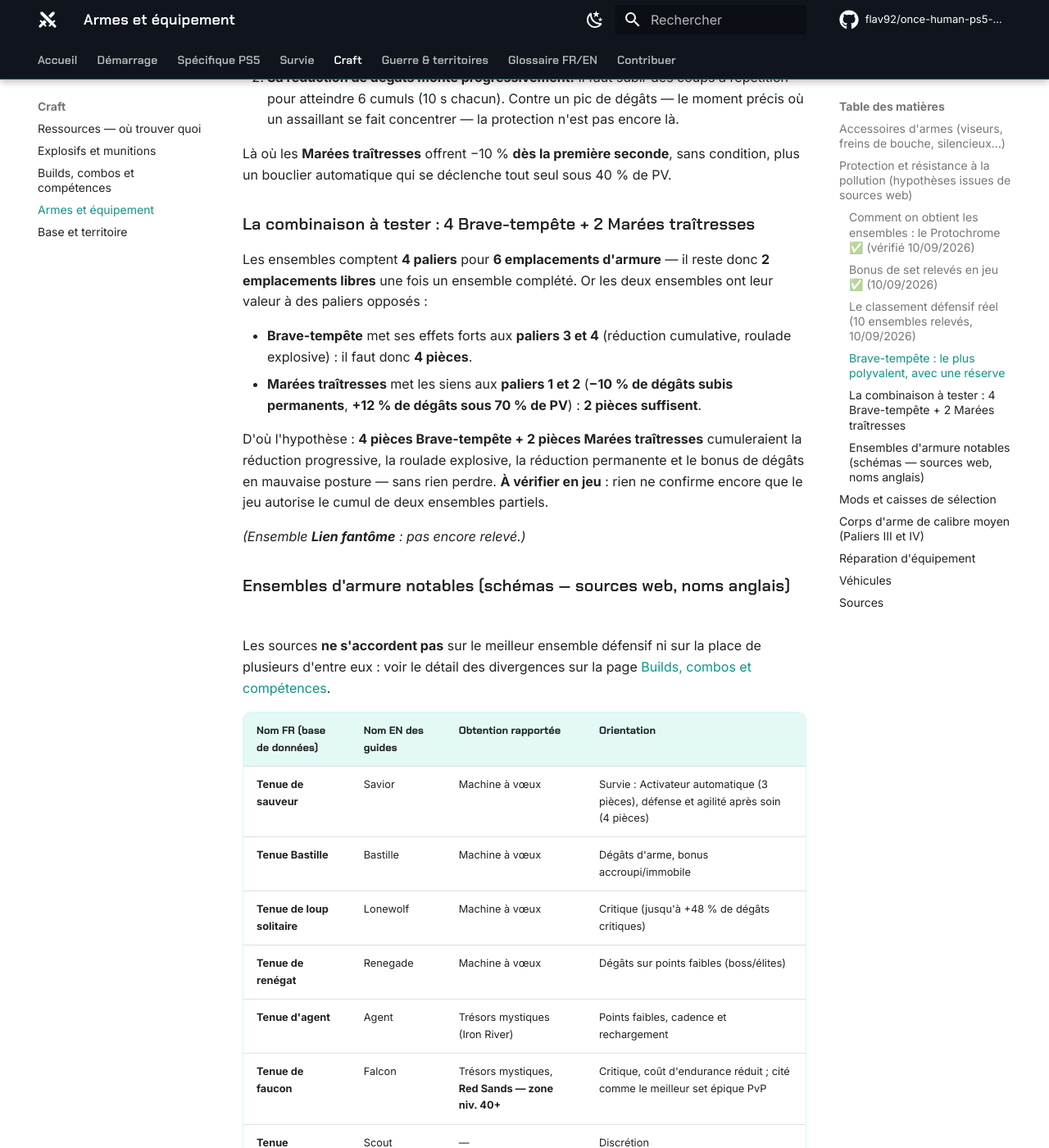
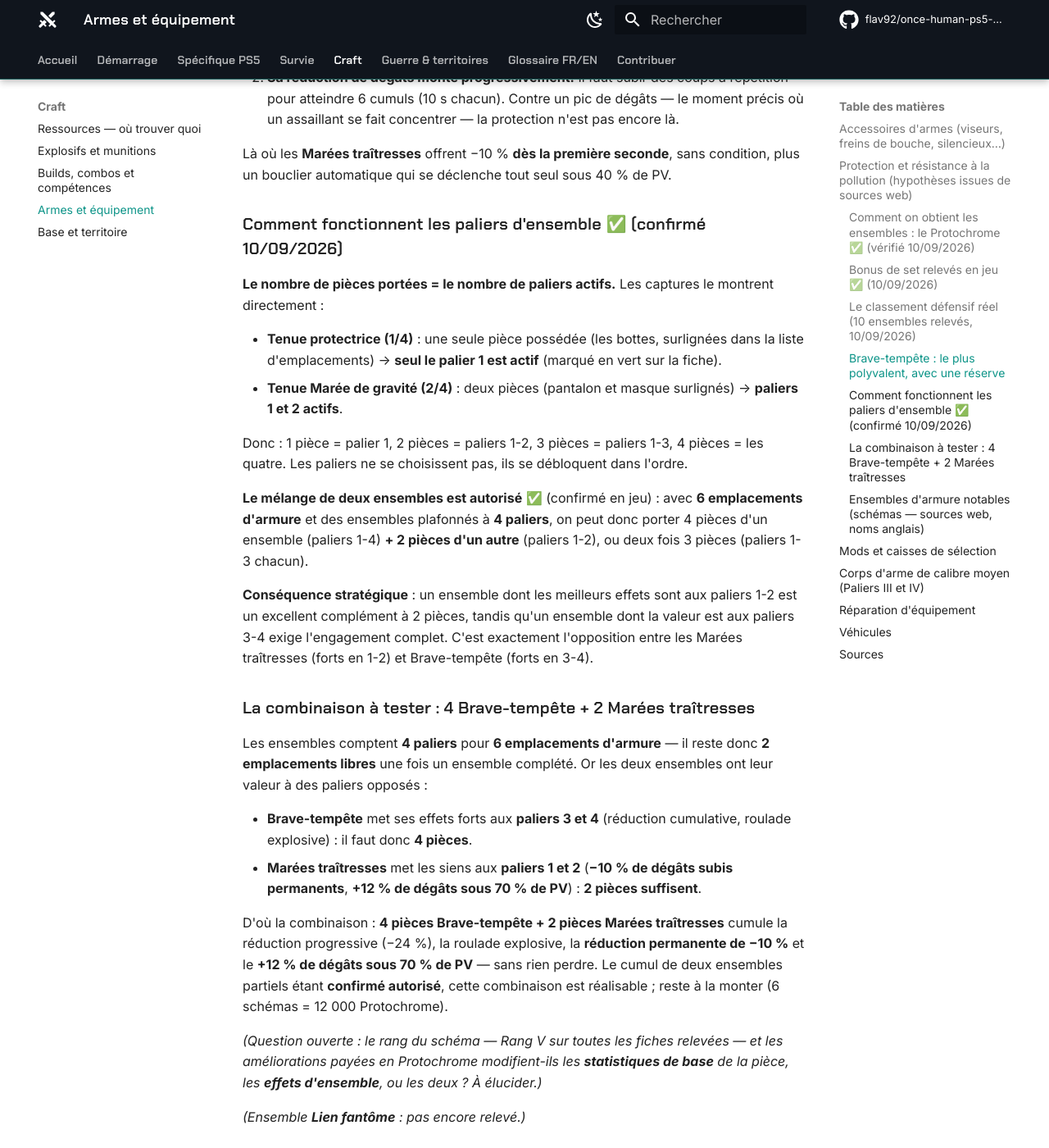
Before and after one commit to flav92/once-human-ps5-wiki, an MkDocs documentation site: the page built from docs/jeu/armes-equipement.md, in a window 1280 px wide and 1400 px high, scrolled down 6919 px. Shown: the whole window at 82% size. Built offline with MkDocs 1.6.1 and Material for MkDocs 9.7.7, drawn with Linux system fonts in a browser that asks for light colours; comment, search, counter and statistics services are not loaded.

Commit message:
Paliers d'ensemble : 1 piece = 1 palier, melange de deux ensembles confirme autorise
Co-Authored-By: Claude Opus 5 <noreply@anthropic.com>
Claude-Session: https://claude.ai/code/session_01TCxfqbazixhXZqmCd3gYVk

```diff
--- a/docs/jeu/armes-equipement.md
+++ b/docs/jeu/armes-equipement.md
@@ -160,6 +160,19 @@ C'est le seul des dix ensembles qui fonctionne **aussi bien en attaque qu'en dé
 
 Là où les **Marées traîtresses** offrent −10 % **dès la première seconde**, sans condition, plus un bouclier automatique qui se déclenche tout seul sous 40 % de PV.
 
+### Comment fonctionnent les paliers d'ensemble ✅ (confirmé 10/09/2026)
+
+**Le nombre de pièces portées = le nombre de paliers actifs.** Les captures le montrent directement :
+
+- **Tenue protectrice (1/4)** : une seule pièce possédée (les bottes, surlignées dans la liste d'emplacements) → **seul le palier 1 est actif** (marqué en vert sur la fiche).
+- **Tenue Marée de gravité (2/4)** : deux pièces (pantalon et masque surlignés) → **paliers 1 et 2 actifs**.
+
+Donc : 1 pièce = palier 1, 2 pièces = paliers 1-2, 3 pièces = paliers 1-3, 4 pièces = les quatre. Les paliers ne se choisissent pas, ils se débloquent dans l'ordre.
+
+**Le mélange de deux ensembles est autorisé** ✅ (confirmé en jeu) : avec **6 emplacements d'armure** et des ensembles plafonnés à **4 paliers**, on peut donc porter 4 pièces d'un ensemble (paliers 1-4) **+ 2 pièces d'un autre** (paliers 1-2), ou deux fois 3 pièces (paliers 1-3 chacun).
+
+**Conséquence stratégique** : un ensemble dont les meilleurs effets sont aux paliers 1-2 est un excellent complément à 2 pièces, tandis qu'un ensemble dont la valeur est aux paliers 3-4 exige l'engagement complet. C'est exactement l'opposition entre les Marées traîtresses (forts en 1-2) et Brave-tempête (forts en 3-4).
+
 ### La combinaison à tester : 4 Brave-tempête + 2 Marées traîtresses
 
 Les ensembles comptent **4 paliers** pour **6 emplacements d'armure** — il reste donc **2 emplacements libres** une fois un ensemble complété. Or les deux ensembles ont leur valeur à des paliers opposés :
@@ -167,7 +180,9 @@ Les ensembles comptent **4 paliers** pour **6 emplacements d'armure** — il res
 - **Brave-tempête** met ses effets forts aux **paliers 3 et 4** (réduction cumulative, roulade explosive) : il faut donc **4 pièces**.
 - **Marées traîtresses** met les siens aux **paliers 1 et 2** (**−10 % de dégâts subis permanents**, **+12 % de dégâts sous 70 % de PV**) : **2 pièces suffisent**.
 
-D'où l'hypothèse : **4 pièces Brave-tempête + 2 pièces Marées traîtresses** cumuleraient la réduction progressive, la roulade explosive, la réduction permanente et le bonus de dégâts en mauvaise posture — sans rien perdre. **À vérifier en jeu** : rien ne confirme encore que le jeu autorise le cumul de deux ensembles partiels.
+D'où la combinaison : **4 pièces Brave-tempête + 2 pièces Marées traîtresses** cumule la réduction progressive (−24 %), la roulade explosive, la **réduction permanente de −10 %** et le **+12 % de dégâts sous 70 % de PV** — sans rien perdre. Le cumul de deux ensembles partiels étant **confirmé autorisé**, cette combinaison est réalisable ; reste à la monter (6 schémas = 12 000 Protochrome).
+
+*(Question ouverte : le rang du schéma — Rang V sur toutes les fiches relevées — et les améliorations payées en Protochrome modifient-ils les **statistiques de base** de la pièce, les **effets d'ensemble**, ou les deux ? À élucider.)*
 
 *(Ensemble **Lien fantôme** : pas encore relevé.)*
 
```
Also changed, not shown: docs/captures-a-faire.md (+4 -1 lines).
